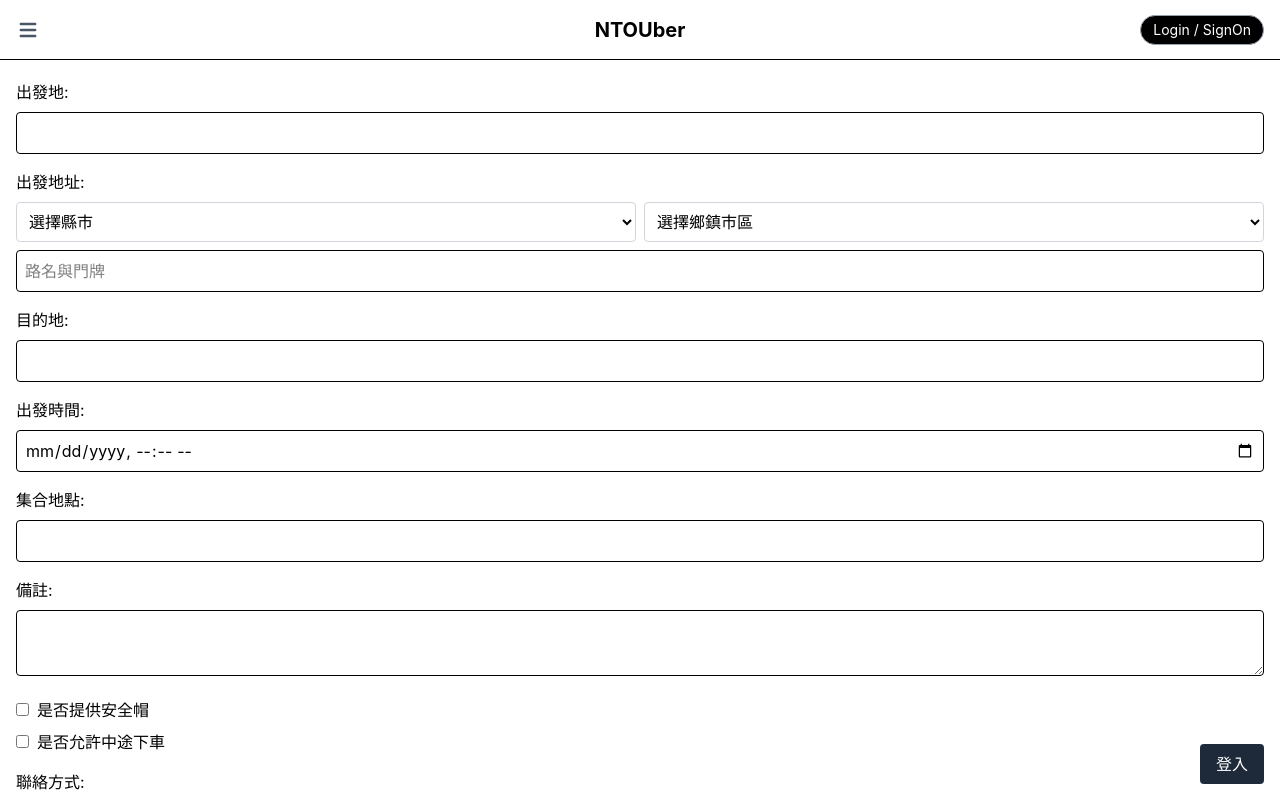
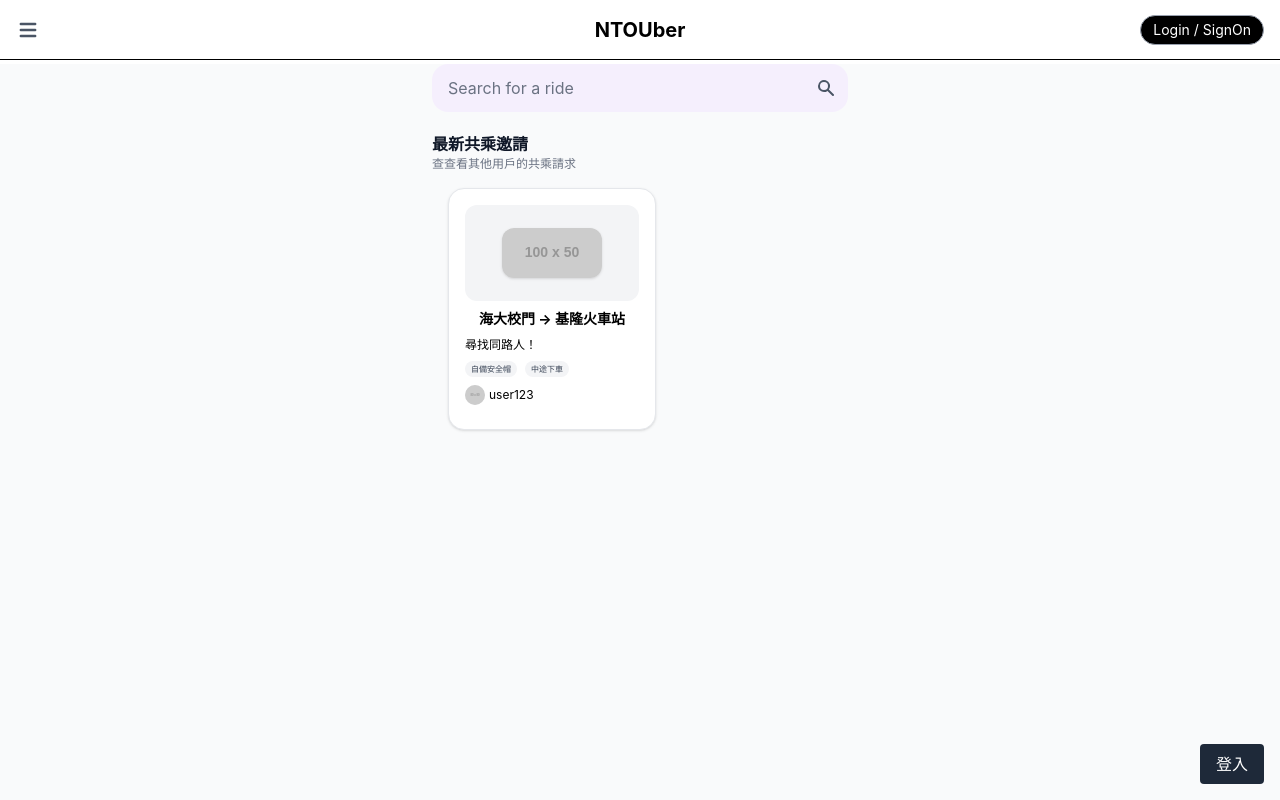
Before and after one commit to SE-develop-ntou-G9/Front-end, a React (Vite) app: page / in a window 1280 px wide. Shown: the top 800 px of the page. Built offline with nearby package versions, Linux system fonts and the light colour scheme.

Commit message:
刪除測試程式碼

```diff
--- a/src/App.jsx
+++ b/src/App.jsx
@@ -32,7 +32,6 @@ function App() {
 
   return (
     <>
-        <UploadPost />
       <Router>
         {/* 傳是否登入給Header */}
         <Header isLoggedIn={isLoggedIn} setIsLoggedIn={setIsLoggedIn} />
```
